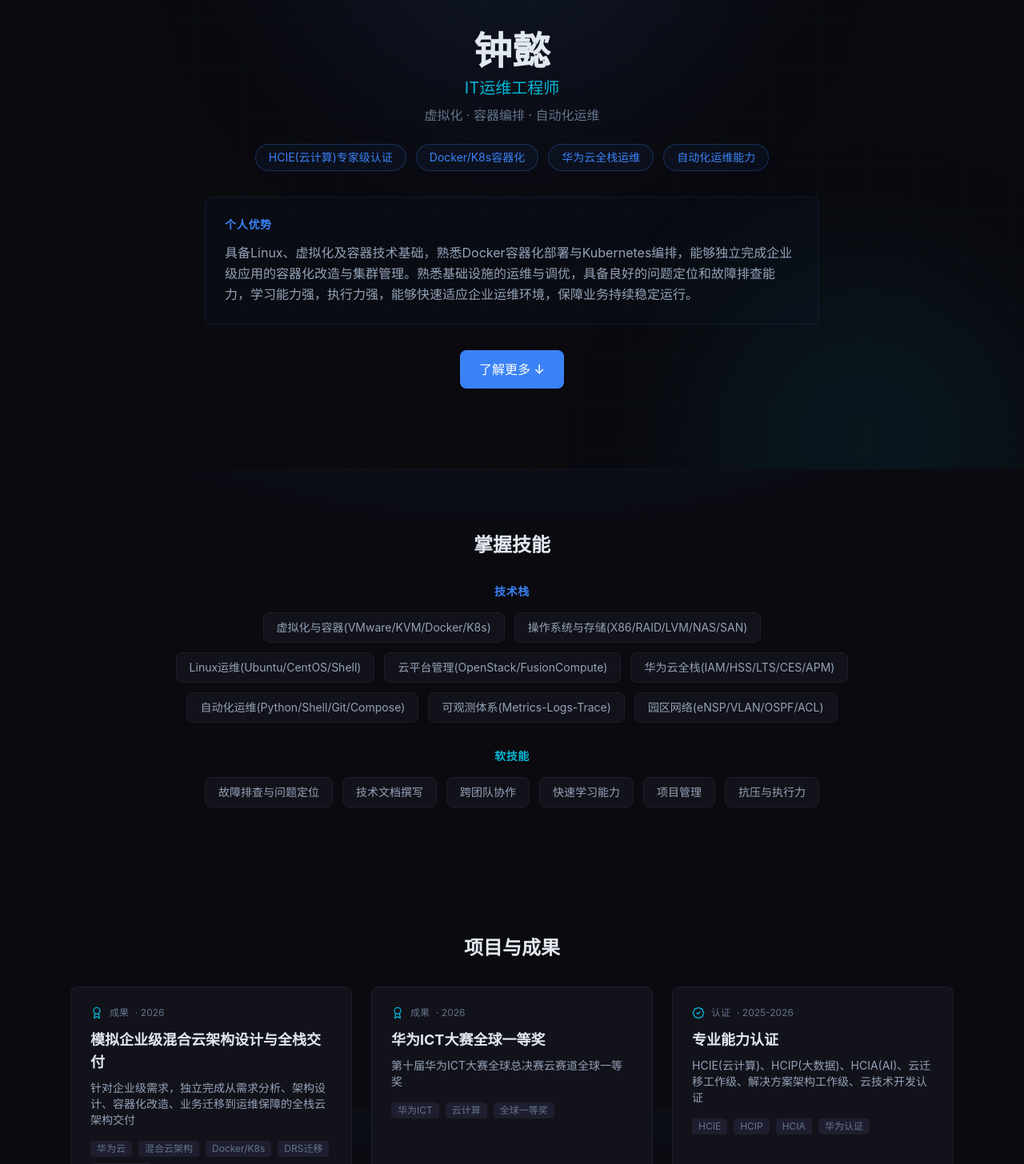
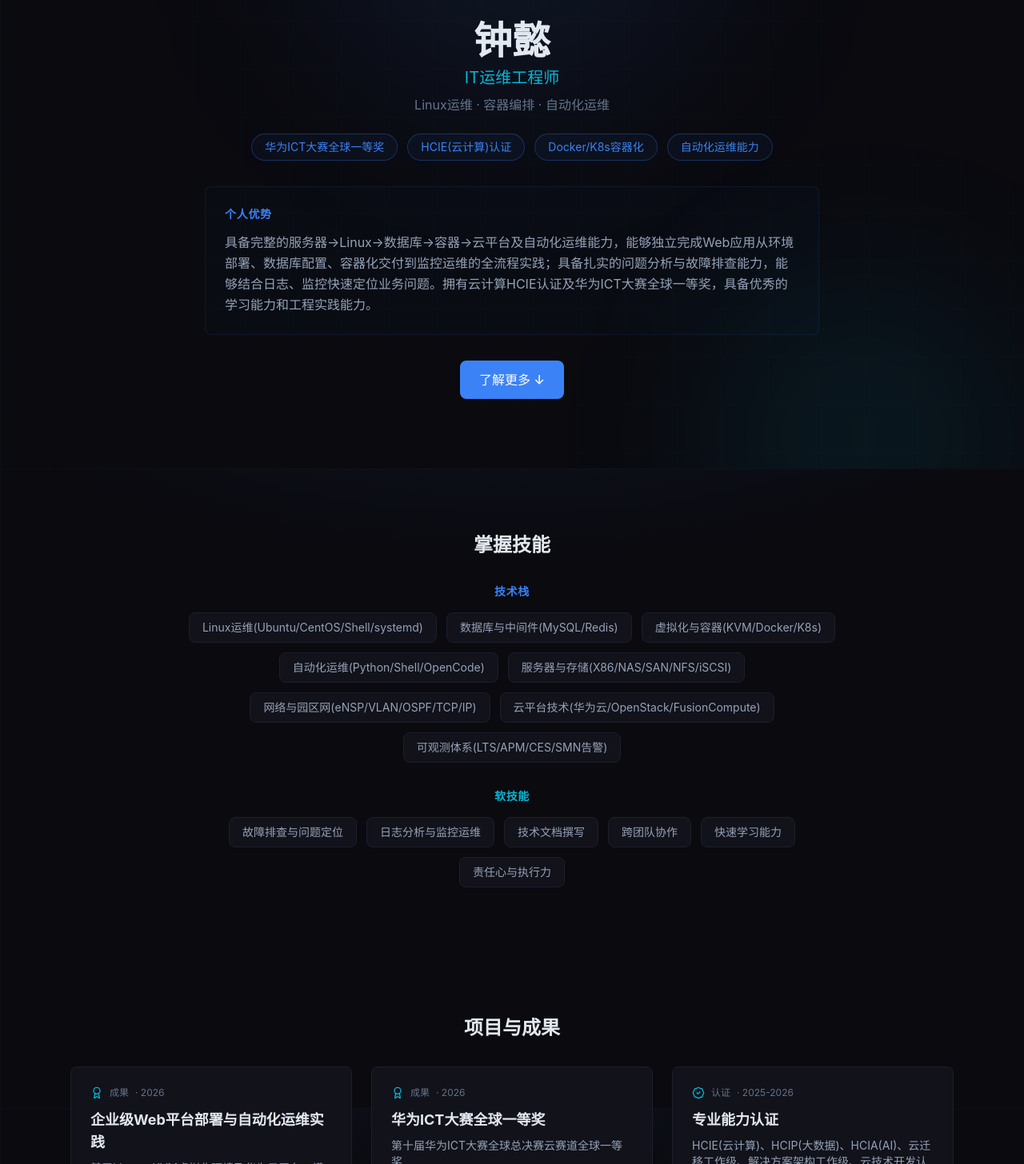
Before and after one commit to 123zhongyi12-sketch/portfolio, a Next.js app: page /ops in a window 1280 px wide. Shown: the part 214-1670 px from the top of the page at 80% size. Built offline with nearby package versions, Linux system fonts and the light colour scheme.

Commit message:
update ops resume based on new docx

```diff
--- a/data/projects.json
+++ b/data/projects.json
@@ -41,16 +41,16 @@
   },
   {
     "slug": "cloud-architecture",
-    "title": "模拟企业级混合云架构设计与全栈交付",
+    "title": "企业级Web平台部署与自动化运维实践",
     "category": "achievement",
-    "description": "针对企业级需求，独立完成从需求分析、架构设计、容器化改造、业务迁移到运维保障的全栈云架构交付",
-    "tags": ["华为云", "混合云架构", "Docker/K8s", "DRS迁移", "可观测体系"],
-    "techStack": ["云全栈产品", "Docker", "K8s", "Linux", "MySQL", "LTS/APM/CES"],
+    "description": "基于Linux、KVM虚拟化环境及华为云平台，模拟企业开发、运维业务场景，完成基础环境部署、数据服务建设、网络安全规划、应用交付、存储验证及自动化可观测运维等基础设施建设",
+    "tags": ["华为云", "Docker/K8s", "自动化运维", "可观测体系", "VPC网络"],
+    "techStack": ["Linux", "KVM", "Docker", "Kubernetes", "MySQL", "Redis", "华为云", "Shell", "Python"],
     "image": "/content/projects/cloud-architecture/images/cloud-arch-deploy.png",
     "images": ["/content/projects/cloud-architecture/images/cloud-arch-deploy.png"],
     "year": "2026",
     "resumeTargets": ["presales", "ops", "cloud-security", "general"],
-    "summary": "针对企业开发测试环境隔离、数据安全保障及业务连续可靠性诉求，设计双区域多VPC架构，完成Docker容器化改造与K8s编排，实现灰度发布与弹性伸缩，系统高可用性提升60%。"
+    "summary": "基于Linux、KVM虚拟化环境及华为云平台，模拟企业开发、运维业务场景，完成基础环境部署、数据服务建设、网络安全规划、应用交付、存储验证及自动化可观测运维等基础设施建设。使用Docker完成Java、PHP等业务容器化部署，在Kubernetes环境完成Deployment、StatefulSet、Service、Ingress等资源编排，实现高可用性提升60%，性能提升30%。"
   },
   {
     "slug": "huawei-ict",
--- a/data/resumes.json
+++ b/data/resumes.json
@@ -28,28 +28,28 @@
   {
     "slug": "ops",
     "title": "IT运维工程师",
-    "subtitle": "虚拟化 · 容器编排 · 自动化运维",
-    "about": "具备Linux、虚拟化及云计算基础，熟悉基础设施的运维与调优。具备良好的问题定位和故障排查能力，学习能力强，执行力强，能够快速适应企业运维环境，保障业务持续稳定运行。",
+    "subtitle": "Linux运维 · 容器编排 · 自动化运维",
+    "about": "具备Linux、数据库、容器及云计算基础，熟悉IT基础运维，具备良好的问题分析和故障排查能力。学习能力强，责任心强，执行力佳，能够快速适应企业运维工作，持续深耕IT运维方向。",
     "skills": [
-      "虚拟化与容器(VMware/KVM/Docker/K8s)",
-      "操作系统与存储(X86/RAID/LVM/NAS/SAN)",
-      "Linux运维(Ubuntu/CentOS/Shell)",
-      "云平台管理(OpenStack/FusionCompute)",
-      "华为云全栈(IAM/HSS/LTS/CES/APM)",
-      "自动化运维(Python/Shell/Git/Compose)",
-      "可观测体系(Metrics-Logs-Trace)",
-      "园区网络(eNSP/VLAN/OSPF/ACL)"
+      "Linux运维(Ubuntu/CentOS/Shell/systemd)",
+      "数据库与中间件(MySQL/Redis)",
+      "虚拟化与容器(KVM/Docker/K8s)",
+      "自动化运维(Python/Shell/OpenCode)",
+      "服务器与存储(X86/NAS/SAN/NFS/iSCSI)",
+      "网络与园区网(eNSP/VLAN/OSPF/TCP/IP)",
+      "云平台技术(华为云/OpenStack/FusionCompute)",
+      "可观测体系(LTS/APM/CES/SMN告警)"
     ],
     "softSkills": [
       "故障排查与问题定位",
+      "日志分析与监控运维",
       "技术文档撰写",
       "跨团队协作",
       "快速学习能力",
-      "项目管理",
-      "抗压与执行力"
+      "责任心与执行力"
     ],
     "projectOrder": ["cloud-architecture", "huawei-ict", "certifications"],
-    "highlights": ["HCIE(云计算)专家级认证", "Docker/K8s容器化", "华为云全栈运维", "自动化运维能力"]
+    "highlights": ["华为ICT大赛全球一等奖", "HCIE(云计算)认证", "Docker/K8s容器化", "自动化运维能力"]
   },
   {
     "slug": "general",
--- a/src/components/HeroSection.tsx
+++ b/src/components/HeroSection.tsx
@@ -8,7 +8,7 @@ const strengths: Record<string, string> = {
   presales:
     "具备扎实的云计算技术功底（HCIE认证）与AI应用能力，能站在客户业务视角将复杂技术转化为通俗易懂的商业解决方案。拥有华为ICT大赛全球一等奖的实战证明，具备优秀的方案撰写、公众演讲与跨部门沟通能力。性格外向、皮实抗压，立志成为既懂技术又懂客户的解决方案技术支持工程师。",
   ops:
-    "具备Linux、虚拟化及容器技术基础，熟悉Docker容器化部署与Kubernetes编排，能够独立完成企业级应用的容器化改造与集群管理。熟悉基础设施的运维与调优，具备良好的问题定位和故障排查能力，学习能力强，执行力强，能够快速适应企业运维环境，保障业务持续稳定运行。",
+    "具备完整的服务器→Linux→数据库→容器→云平台及自动化运维能力，能够独立完成Web应用从环境部署、数据库配置、容器化交付到监控运维的全流程实践；具备扎实的问题分析与故障排查能力，能够结合日志、监控快速定位业务问题。拥有云计算HCIE认证及华为ICT大赛全球一等奖，具备优秀的学习能力和工程实践能力。",
   cloudSecurity:
     "具备云安全加固思想及云计算技术基础，对云平台安全、基础设施安全、应用安全等有浓厚兴趣，具备强大的自我驱动力和学习能力。能够将企业级需求拆解为具体技术问题，并通过实践寻找解决方案。坚持任何人对资源的访问使用只能保障合法人的合法权益的安全原则。",
   general:
```
